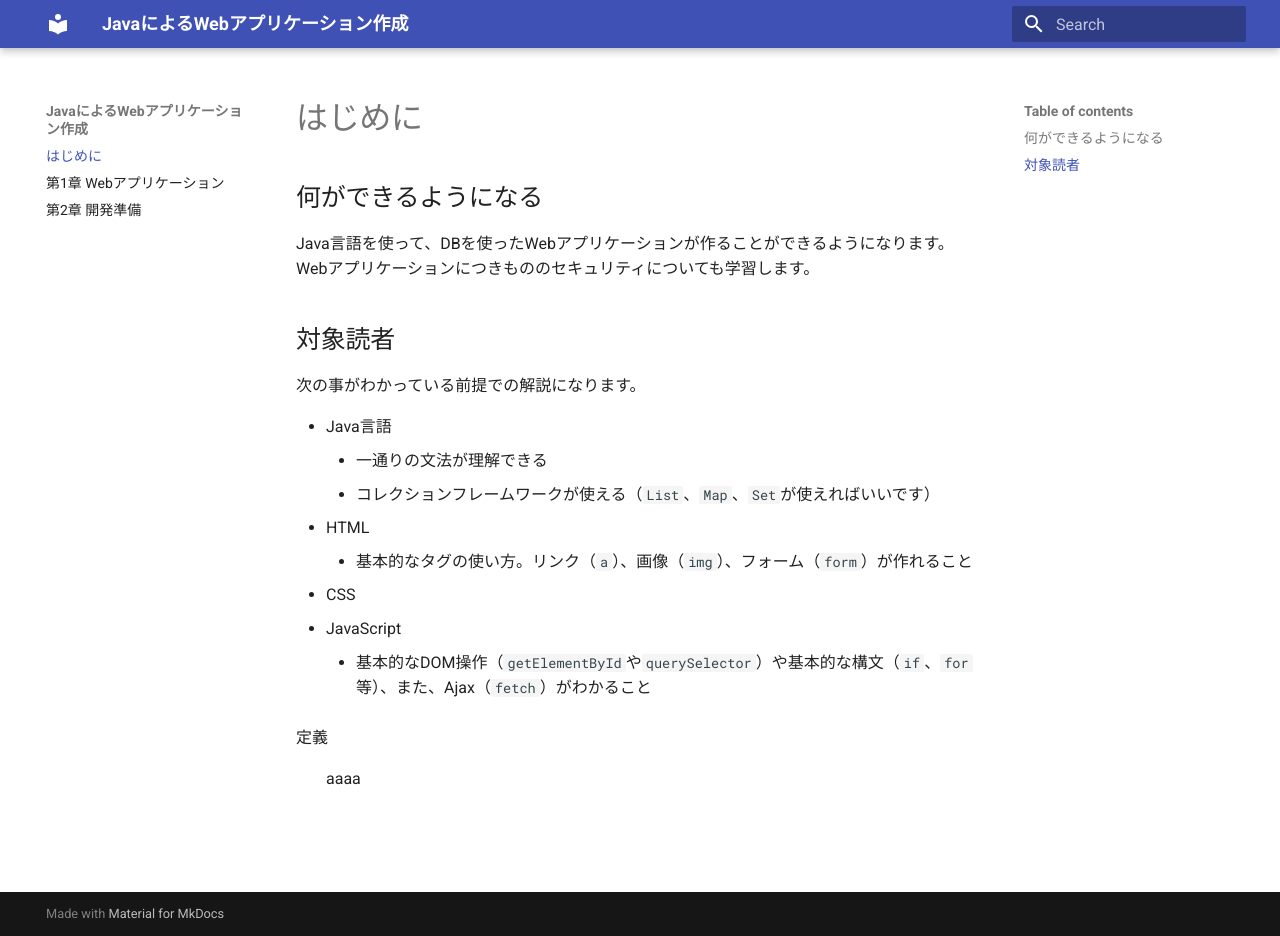
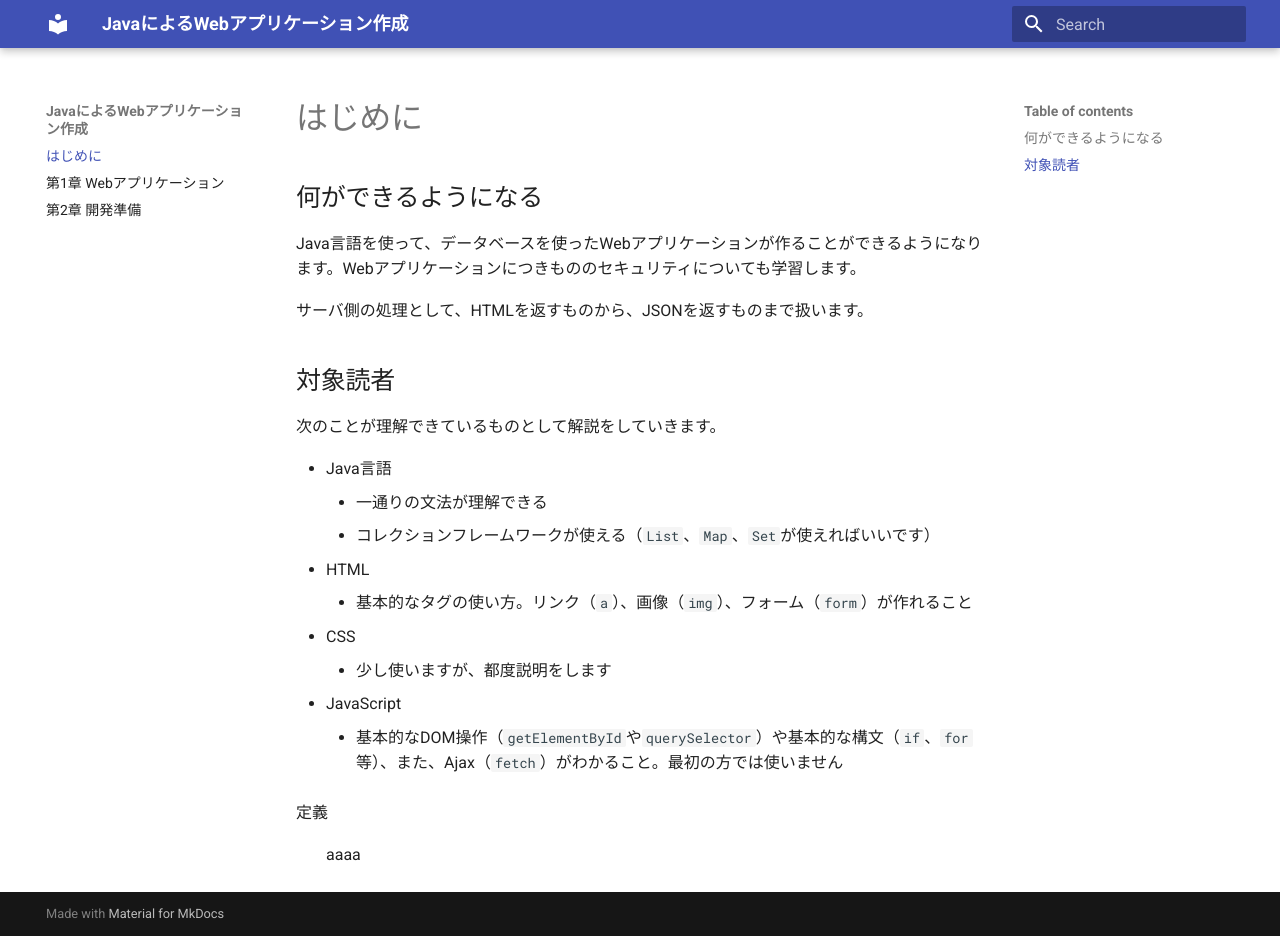
Before and after one commit to webarata3/doc_Servlet, an MkDocs documentation site: the page built from docs/index.md, in a window 1280 px wide and 936 px high. Built offline with MkDocs 1.6.1 and Material for MkDocs 9.7.7, drawn with Linux system fonts in a browser that asks for light colours; nearby versions of some CDN libraries.

Commit message:
説明の追加

```diff
--- a/docs/index.md
+++ b/docs/index.md
@@ -2,11 +2,13 @@
 
 ## 何ができるようになる
 
-Java言語を使って、DBを使ったWebアプリケーションが作ることができるようになります。Webアプリケーションにつきもののセキュリティについても学習します。
+Java言語を使って、データベースを使ったWebアプリケーションが作ることができるようになります。Webアプリケーションにつきもののセキュリティについても学習します。
+
+サーバ側の処理として、HTMLを返すものから、JSONを返すものまで扱います。
 
 ## 対象読者
 
-次の事がわかっている前提での解説になります。
+次のことが理解できているものとして解説をしていきます。
 
 - Java言語
     - 一通りの文法が理解できる
@@ -14,8 +16,9 @@ Java言語を使って、DBを使ったWebアプリケーションが作るこ
 - HTML
     - 基本的なタグの使い方。リンク（`a`）、画像（`img`）、フォーム（`form`）が作れること
 - CSS
+    - 少し使いますが、都度説明をします
 - JavaScript
-    - 基本的なDOM操作（`getElementById`や`querySelector`）や基本的な構文（`if`、`for`等）、また、Ajax（`fetch`）がわかること
+    - 基本的なDOM操作（`getElementById`や`querySelector`）や基本的な構文（`if`、`for`等）、また、Ajax（`fetch`）がわかること。最初の方では使いません
 
 定義
 :   aaaa
```
